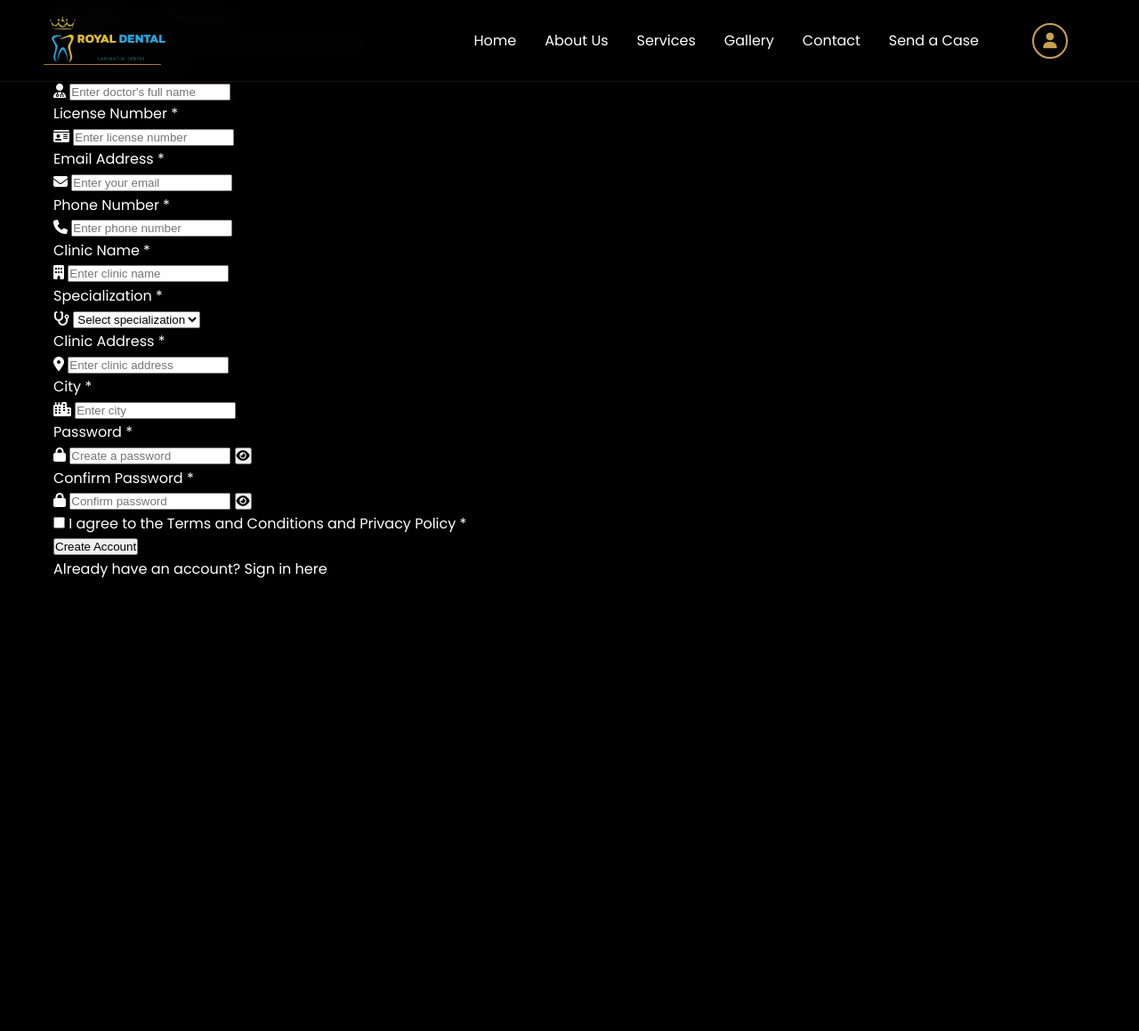
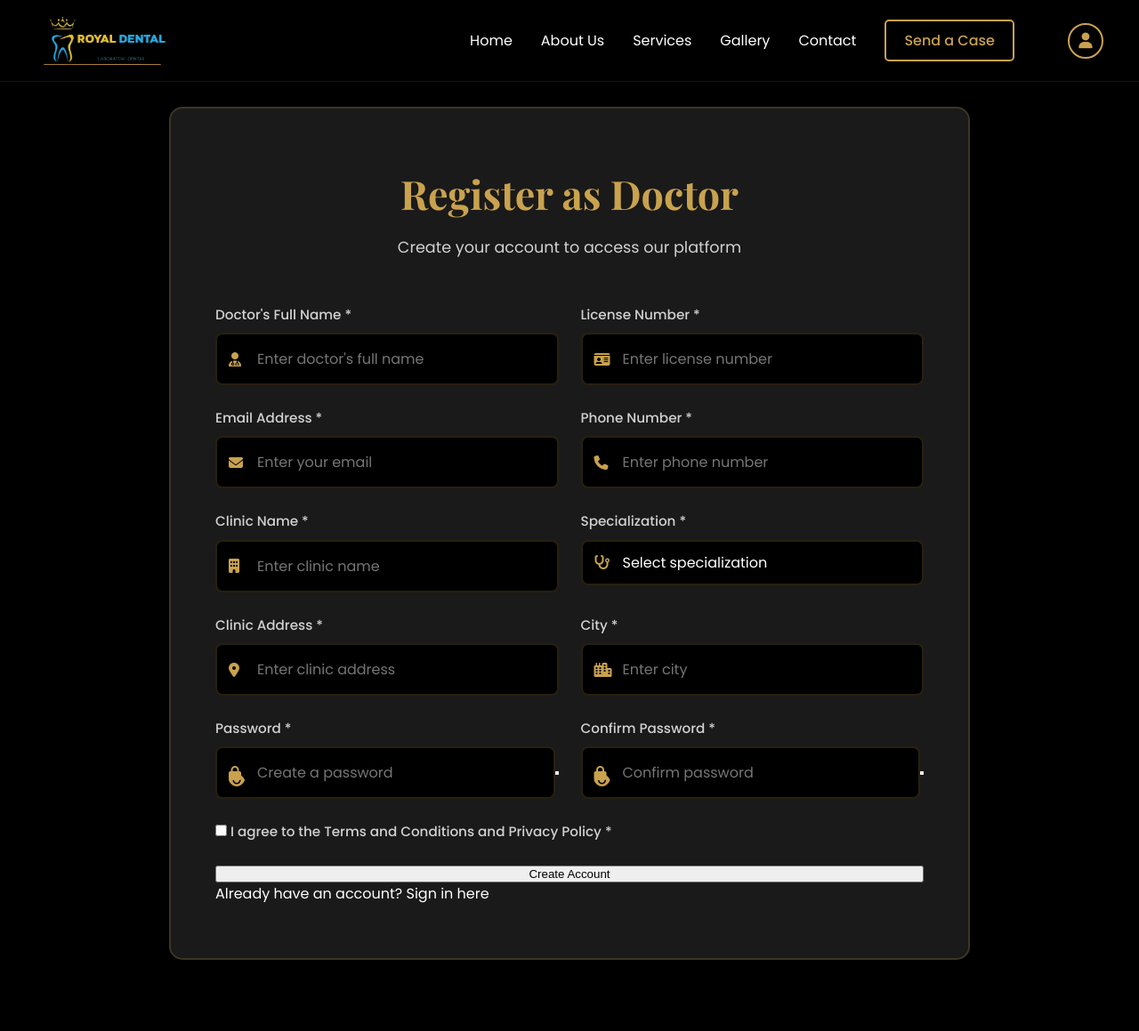
Before and after one commit to hafir743/Project-RoyalDental, a PHP site: page /register.html in a window 1280 px wide. Shown: the whole page at 89% size. Before the commit the page ends 650 px from the top, so only its background shows below. Run offline with PHP 8.4, Linux system fonts and the light colour scheme.

Commit message:
register2

```diff
--- a/register.css
+++ b/register.css
@@ -140,3 +140,135 @@ a {
 .nav-link:hover::after {
     width: 100%;
 }
+
+.btn-book-nav {
+    background: transparent;
+    border: 2px solid var(--gold);
+    color: var(--gold);
+    padding: 10px 20px;
+    text-decoration: none;
+    border-radius: 5px;
+    transition: all 0.3s ease;
+    font-weight: 500;
+}
+
+.btn-book-nav:hover {
+    background: var(--gold);
+    color: var(--black);
+    box-shadow: 0 0 20px rgba(201, 162, 78, 0.4);
+}
+
+.hamburger {
+    display: none;
+    flex-direction: column;
+    cursor: pointer;
+    gap: 5px;
+}
+
+.hamburger span {
+    width: 25px;
+    height: 2px;
+    background: var(--gold);
+    transition: all 0.3s ease;
+}
+
+.register-section {
+    min-height: calc(100vh - 70px);
+    padding: 120px 0 80px;
+    display: flex;
+    align-items: center;
+    justify-content: center;
+    background: var(--black);
+}
+
+.register-container {
+    max-width: 900px;
+    width: 100%;
+    background: var(--dark-gray);
+    padding: 60px 50px;
+    border-radius: 15px;
+    border: 2px solid rgba(201, 162, 78, 0.2);
+    box-shadow: 0 10px 40px rgba(0, 0, 0, 0.3);
+}
+
+.register-header {
+    text-align: center;
+    margin-bottom: 50px;
+}
+
+.register-header h1 {
+    font-size: 2.8rem;
+    color: var(--gold);
+    margin-bottom: 10px;
+}
+
+.register-header p {
+    color: var(--text-light);
+    font-size: 1.1rem;
+}
+
+.register-form {
+    display: flex;
+    flex-direction: column;
+    gap: 25px;
+}
+
+.form-row {
+    display: grid;
+    grid-template-columns: 1fr 1fr;
+    gap: 25px;
+}
+
+.form-group {
+    display: flex;
+    flex-direction: column;
+    gap: 8px;
+}
+
+.form-group label {
+    color: var(--text-light);
+    font-weight: 500;
+    font-size: 0.95rem;
+}
+
+.input-wrapper {
+    position: relative;
+    display: flex;
+    align-items: center;
+}
+
+.input-wrapper i {
+    position: absolute;
+    left: 15px;
+    color: var(--gold);
+    font-size: 1rem;
+    z-index: 1;
+}
+
+.input-wrapper input,
+.input-wrapper select {
+    width: 100%;
+    padding: 15px 50px 15px 45px;
+    background: var(--black);
+    border: 2px solid rgba(201, 162, 78, 0.2);
+    border-radius: 8px;
+    color: var(--white);
+    font-family: 'Poppins', sans-serif;
+    font-size: 1rem;
+    transition: all 0.3s ease;
+}
+
+.input-wrapper input:focus,
+.input-wrapper select:focus {
+    outline: none;
+    border-color: var(--gold);
+    box-shadow: 0 0 0 3px rgba(201, 162, 78, 0.1);
+}
+
+.input-wrapper select {
+    cursor: pointer;
+    appearance: none;
+
+    background-position: right 15px center;
+    padding-right: 40px;
+}
```
